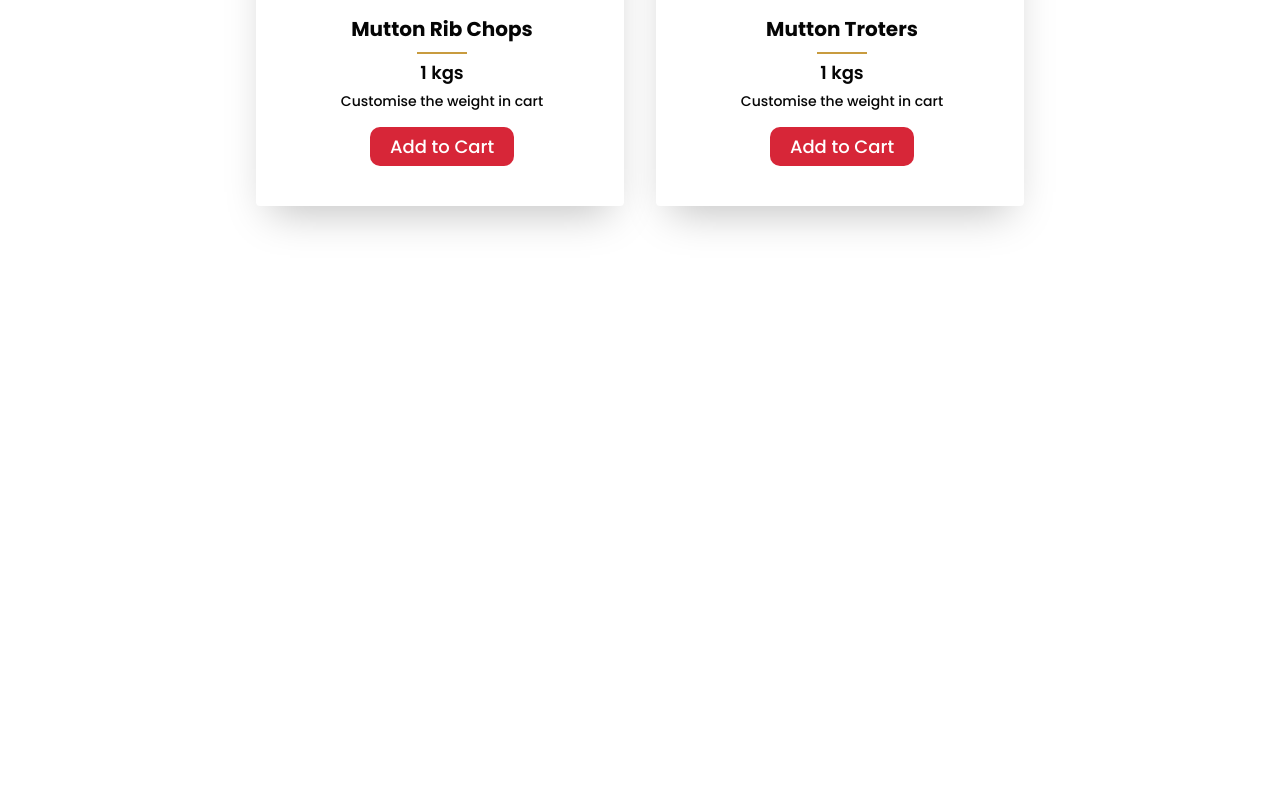
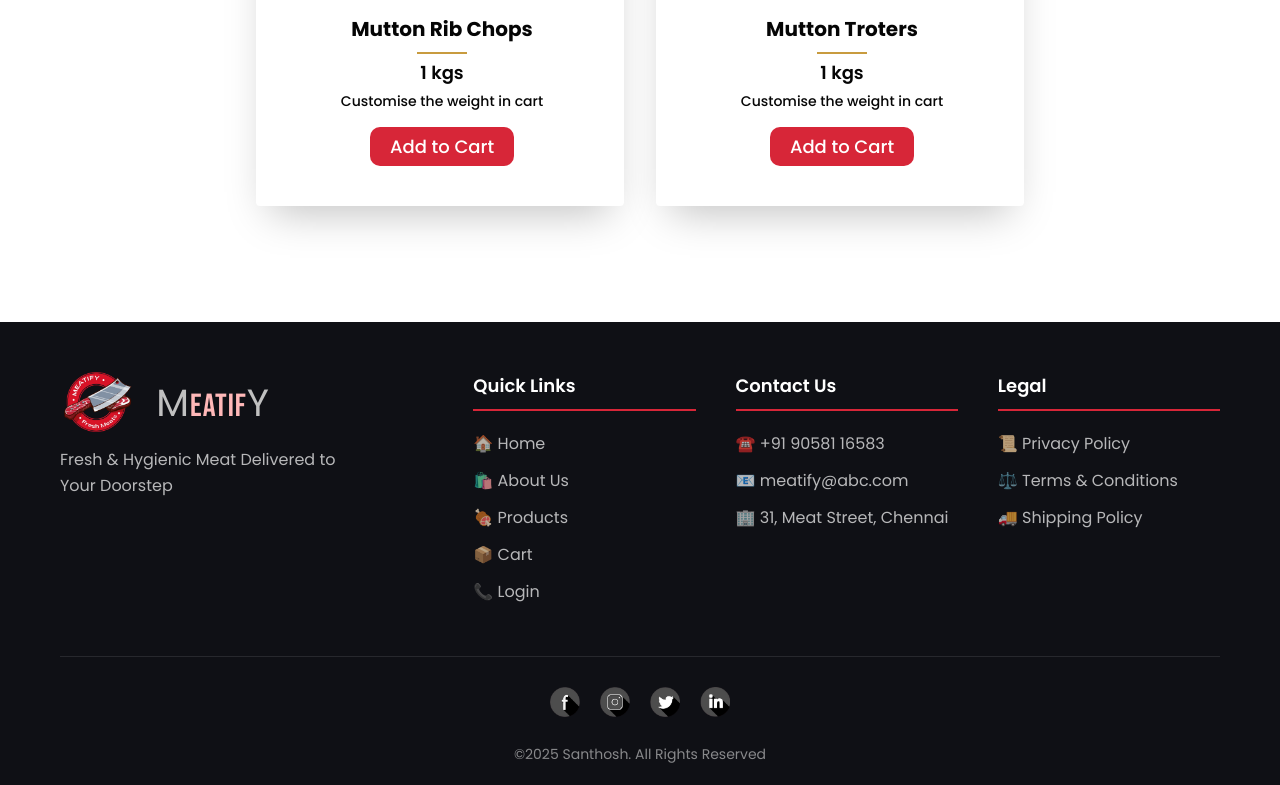
Before and after one commit to Santhosh-webd/Meatify-Shopping, a React (Vite) app: page /Mutton in a window 1280 px wide. Shown: the part 1993-2778 px from the top of the page. Before the commit the page ends 2315 px from the top, so only its background shows below. Built offline with nearby package versions, Linux system fonts and the light colour scheme; a web font is replaced by a local one.

Commit message:
Update Mutton.jsx

```diff
--- a/src/Mutton.jsx
+++ b/src/Mutton.jsx
@@ -2,6 +2,7 @@ import React from 'react';
 import muttondetails from "./Muttondetails";
 import redsketch from "./images/redsketchnew.png"
 import Swal from 'sweetalert2'
+import { Footer } from './Footer';
 
 
 export const Mutton = ({ cartdetails, setCartdetails }) => {
@@ -57,8 +58,7 @@ export const Mutton = ({ cartdetails, setCartdetails }) => {
           )}
         </div>
       </div>
-
-
+      <Footer></Footer>
     </div>
   )
 }
```
